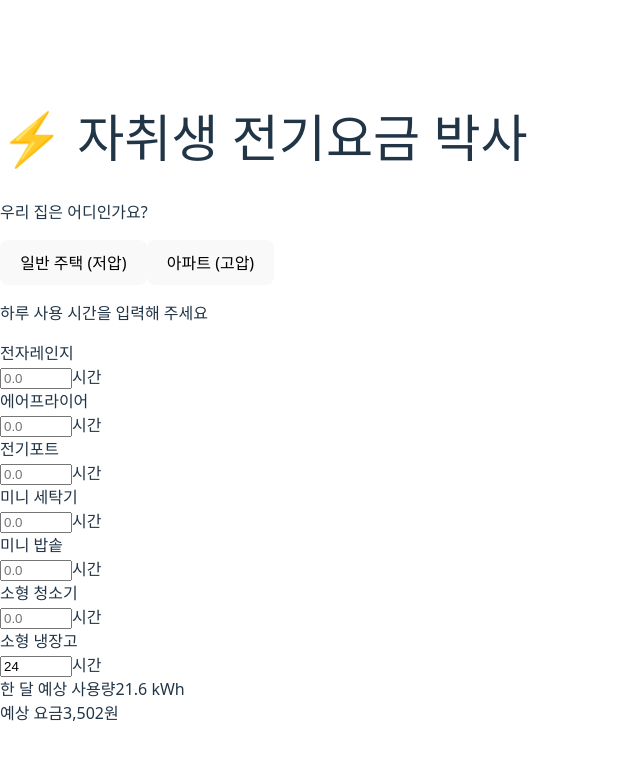
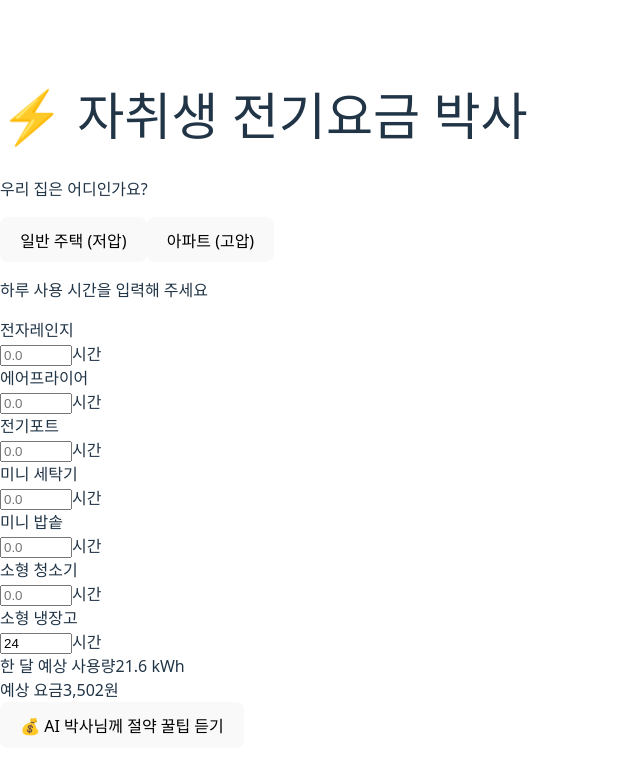
Before and after one commit to HanChangGyu/my-electric-bill, a React (Vite) app: page / in a window 1280 px wide. Shown: the top 774 px of the page, without its empty margins (0-640 px from the left). Built offline with nearby package versions, Linux system fonts and the light colour scheme.

Commit message:
feat: AI API 연동 및 일일 사용량 제한 기능 추가

```diff
--- a/src/App.jsx
+++ b/src/App.jsx
@@ -1,55 +1,158 @@
 import { useState } from 'react';
-// 1. 우선 우리가 만든 가전제품 도감을 가져와야 해요.
 import { APPLIANCE_LIST } from './data/constants';
 import { calculateTotalUsage, calculateBill, formatCurrency } from './utils/calculate';
+import { fetchAIAdvice } from './services/aiService';
 
 function App() {
   const [voltageType, setVoltageType] = useState('LOW_VOLTAGE');
 
-  // 가전제품별 사용 시간을 저장할 메모지예요. { fridge: 0, aircon: 0 ... }
+  // 가전제품별 사용 시간 상태 관리
+  // [🛡️ 방어 코드] 초기값 설정 시, 'always' 타입은 강제로 24시간으로 설정하여 논리적 오류 방지
   const [hoursData, setHoursData] = useState(
     APPLIANCE_LIST.reduce((acc, app) => ({ ...acc,
-      [app.id]: app.type ==='always' ? 24 : 0 }), {}) // always면 24를, 아니면 0을 초기값으로 넣기
+      [app.id]: app.type ==='always' ? 24 : 0 }), {})
   );
 
-  // [방어 코드 위치 A] 사용자가 입력창에 값을 넣을 때 1차 검문을 해요.
+  const [aiAdvice, setAiAdvice] = useState("");
+  const [isLoading, setIsLoading] = useState(false);
+
+  // [설정] 보안 규칙 정의 (숫자만 바꾸면 규칙이 바뀜!)
+  const DAILY_LIMIT = 10;      // 하루에 허용할 최대 질문 횟수 (10회)
+  const COOLDOWN_SECONDS = 50; // 질문 후 기다려야 하는 시간 (50초)
+
+  // 사용 시간 입력 핸들러
   const handleHoursChange = (id, value) => {
     const appliance = APPLIANCE_LIST.find(app => app.id === id);
+
+    // [🛡️ 방어 코드 1] 데이터 타입 방어
+    // 사용자가 숫자가 아닌 값(문자 등)을 입력했을 때 NaN(Not a Number) 에러를 막기 위해 0으로 처리
     let numValue = Number(value) || 0;
-    // 🛡️ [방어 로직] 성격이 'always'인 친구는 무조건 24시간으로 고정!
+
+    // [🛡️ 방어 코드 2] 비즈니스 로직 보호 (냉장고 등)
+    // 24시간 켜져 있어야 하는 제품을 사용자가 임의로 0시간으로 줄이지 못하게 강제 고정
     if (appliance?.type === 'always') {
-    numValue = 24;
+      numValue = 24;
     } else {
-    if (numValue > 24) numValue = 24;
-    if (numValue < 0) numValue = 0;
+      // [🛡️ 방어 코드 3] 입력 범위 제한 (Edge Case 방어)
+      // 하루는 24시간이므로 24를 초과하거나 음수가 입력되는 비정상적인 상황 차단
+      if (numValue > 24) numValue = 24;
+      if (numValue < 0) numValue = 0;
     }
     setHoursData(prev => ({ ...prev, [id]: numValue }));
+
+    // [UI/UX 방어] 입력값이 바뀌면 기존의 AI 조언은 더 이상 유효하지 않으므로 초기화
+    if (aiAdvice) setAiAdvice("");
   };
 
-  // [방어 코드 위치 B] 계산 엔진에 재료를 넣기 직전, 최종 검문을 해요!
-  // 질문하신 'power', 'type' 방어 코드가 바로 여기에 들어갑니다.
+  // 계산 전 데이터 전처리 및 안전한 객체 생성
   const selectedWithHours = APPLIANCE_LIST.map(app => {
-    // 🛡️ 혹시라도 constants.js에 데이터가 빠져있을 경우를 대비한 방패예요.
+    // [🛡️ 방어 코드 4] 데이터 무결성 보장 (Fallback 처리)
+    // 만약 constants.js 데이터에 power나 type 속성이 실수로 누락되었을 경우를 대비해 기본값 할당
     const power = app.power || 0;
     const type = app.type || 'periodic';
 
     return {
       ...app,
-      power, // 안전하게 검사된 전력량
-      type,  // 안전하게 검사된 타입
-      hours: hoursData[app.id] || 0 // 입력값이 없으면 0시간으로!
+      power,
+      type,
+      hours: hoursData[app.id] || 0 // 상태값이 없으면 0시간으로 처리
     };
   });
 
-  // 이제 '가공된 안전한 데이터'로 총 사용량과 요금을 구합니다.
   const totalKwh = calculateTotalUsage(selectedWithHours);
   const totalBill = calculateBill(totalKwh, voltageType);
+
+  // AI 분석 요청 핸들러
+  const handleAskAI = async () => {
+    // [🛡️ 방어 코드 5] API 비용 누수 방지
+    // 사용량이 0인 상태에서는 의미 없는 요청을 보내지 않음
+    if (totalKwh <= 0) {
+      alert("가전제품 사용 시간을 먼저 입력해주세요!");
+      return;
+    }
+
+    // --- [보안 로직 시작] LocalStorage를 활용한 클라이언트 보안 ---
+
+    // 1. 현재 시간과 오늘 날짜 구하기
+    const now = Date.now(); // 현재 시간을 밀리초(ms) 단위로 가져옴
+    const todayDate = new Date().toISOString().split('T')[0]; // "2026-01-26" 형태로 날짜만 추출
+
+    // 2. 브라우저 저장소(LocalStorage)에서 기록 꺼내오기
+    // LocalStorage는 브라우저를 껐다 켜도 데이터가 남아있는 나만의 비밀 금고야!
+    const lastRequestTime = localStorage.getItem('AI_LAST_REQ_TIME'); // 마지막 요청 시간
+    const dailyUsageRaw = localStorage.getItem('AI_DAILY_USAGE');     // 일일 사용 기록 JSON
+
+    // [🛡️ 방어 코드 9] 쿨타임(Cooldown) 체크
+    // 마지막 요청 시간으로부터 50초가 지났는지 확인
+    if (lastRequestTime) {
+      const timeDiff = now - Number(lastRequestTime); // 흐른 시간 (ms)
+      const waitTime = COOLDOWN_SECONDS * 1000;       // 기다려야 하는 시간 (50000ms)
+
+      if (timeDiff < waitTime) {
+        const remainingSeconds = Math.ceil((waitTime - timeDiff) / 1000);
+        alert(`⏳ 박사님이 잠시 휴식 중입니다.\n${remainingSeconds}초 뒤에 다시 물어봐 주세요!`);
+        return; // 여기서 함수를 끝내버려서 API 요청을 원천 차단함 (돈 안 나감!)
+      }
+    }
+
+    // [🛡️ 방어 코드 10] 일일 사용량 제한 (Daily Limit) 체크
+    let usageData = { date: todayDate, count: 0 }; // 기본값 (오늘 날짜, 0회)
+
+    if (dailyUsageRaw) {
+      const parsedData = JSON.parse(dailyUsageRaw);
+      // 저장된 날짜가 오늘과 같다면 기록을 가져오고, 아니면(내일이면) 0으로 초기화된 상태 유지
+      if (parsedData.date === todayDate) {
+        usageData = parsedData;
+      }
+    }
+
+    if (usageData.count >= DAILY_LIMIT) {
+      alert(`앗! 오늘의 무료 상담 횟수(${DAILY_LIMIT}회)를 모두 쓰셨네요 😭\n내일 다시 찾아와 주세요!`);
+      return; // API 요청 차단
+    }
+
+    // --- [보안 로직 통과] 이제 진짜 요청 시작 ---
+
+    setIsLoading(true);
+    setAiAdvice("");
+
+    try {
+      // 1. 목록 정리
+      const details = selectedWithHours
+        .filter(app => app.hours > 0)
+        .map(app => `- ${app.name}: 하루 ${app.hours}시간`)
+        .join("\n");
+
+      // 2. 서비스 호출
+      const advice = await fetchAIAdvice({
+        usage: totalKwh.toFixed(1),
+        totalBill: totalBill,
+        details: details
+      });
+
+      setAiAdvice(advice);
+
+      // [✅ 성공 기록] API 호출이 성공했을 때만 사용 기록을 업데이트 (도장 찍기)
+      // 1. 마지막 사용 시간 갱신 (쿨타임 시작)
+      localStorage.setItem('AI_LAST_REQ_TIME', now.toString());
+
+      // 2. 일일 사용 횟수 증가 (하루 제한 카운트)
+      usageData.count += 1;
+      localStorage.setItem('AI_DAILY_USAGE', JSON.stringify(usageData));
+
+    } catch (error) {
+      console.error(error);
+      alert("오류가 발생했습니다. 잠시 후 다시 시도해주세요.");
+    } finally {
+      setIsLoading(false);
+    }
+  };
 
   return (
     <div className="p-5 max-w-md mx-auto">
       <h1 className="text-2xl font-bold mb-5">⚡ 자취생 전기요금 박사</h1>
 
-      {/* 주택 유형 선택 섹션 */}
+      {/* 주택 유형 선택 UI */}
       <div className="bg-gray-100 p-4 rounded-lg mb-5">
         <p className="font-semibold mb-3">우리 집은 어디인가요?</p>
         <div className="flex gap-4">
@@ -68,7 +171,7 @@ function App() {
         </div>
       </div>
 
-      {/* 가전제품 입력 리스트 섹션 */}
+      {/* 가전제품 시간 입력 리스트 */}
       <div className="space-y-3 mb-5">
         <p className="font-semibold">하루 사용 시간을 입력해 주세요</p>
         {APPLIANCE_LIST.map((app) => (
@@ -91,15 +194,38 @@ function App() {
         ))}
       </div>
 
-      {/* 최종 결과 화면 */}
-      <div className="border-t pt-5 bg-blue-50 p-4 rounded-lg">
+      {/* 결과 및 AI 분석 영역 */}
+      <div className="border-t pt-5 bg-blue-50 p-4 rounded-lg transition-all duration-300">
         <div className="flex justify-between mb-2">
           <span className="text-gray-600">한 달 예상 사용량</span>
           <span className="font-bold">{totalKwh.toFixed(1)} kWh</span>
         </div>
-        <div className="flex justify-between">
+        <div className="flex justify-between mb-4">
           <span className="text-gray-600">예상 요금</span>
           <span className="text-xl font-bold text-blue-600">{formatCurrency(totalBill)}</span>
+        </div>
+
+        {/* AI 요청 버튼 */}
+        <div className="mt-4 pt-4 border-t border-blue-200">
+          <button
+            onClick={handleAskAI}
+            disabled={isLoading}
+            // [🛡️ 방어 코드 8] 중복 클릭 방지 (UI 레벨)
+            // 로딩 중일 때 버튼을 비활성화하여 API 중복 호출 및 과금 방지
+            className={`w-full py-3 rounded-lg font-bold text-white transition-colors
+              ${isLoading ? 'bg-gray-400 cursor-not-allowed' : 'bg-green-500 hover:bg-green-600 shadow-md'}`}
+          >
+            {isLoading ? "박사님이 분석 중입니다... ⏳" : "💰 AI 박사님께 절약 꿀팁 듣기"}
+          </button>
+
+          {/* AI 분석 결과 출력 */}
+          {aiAdvice && (
+            <div className="mt-4 p-4 bg-white border-2 border-green-200 rounded-xl shadow-sm animate-fade-in">
+              <p className="text-gray-700 leading-relaxed whitespace-pre-line">
+                {aiAdvice}
+              </p>
+            </div>
+          )}
         </div>
       </div>
     </div>
```
Also changed, not shown: src/services/aiService.js (+56 -17 lines).
